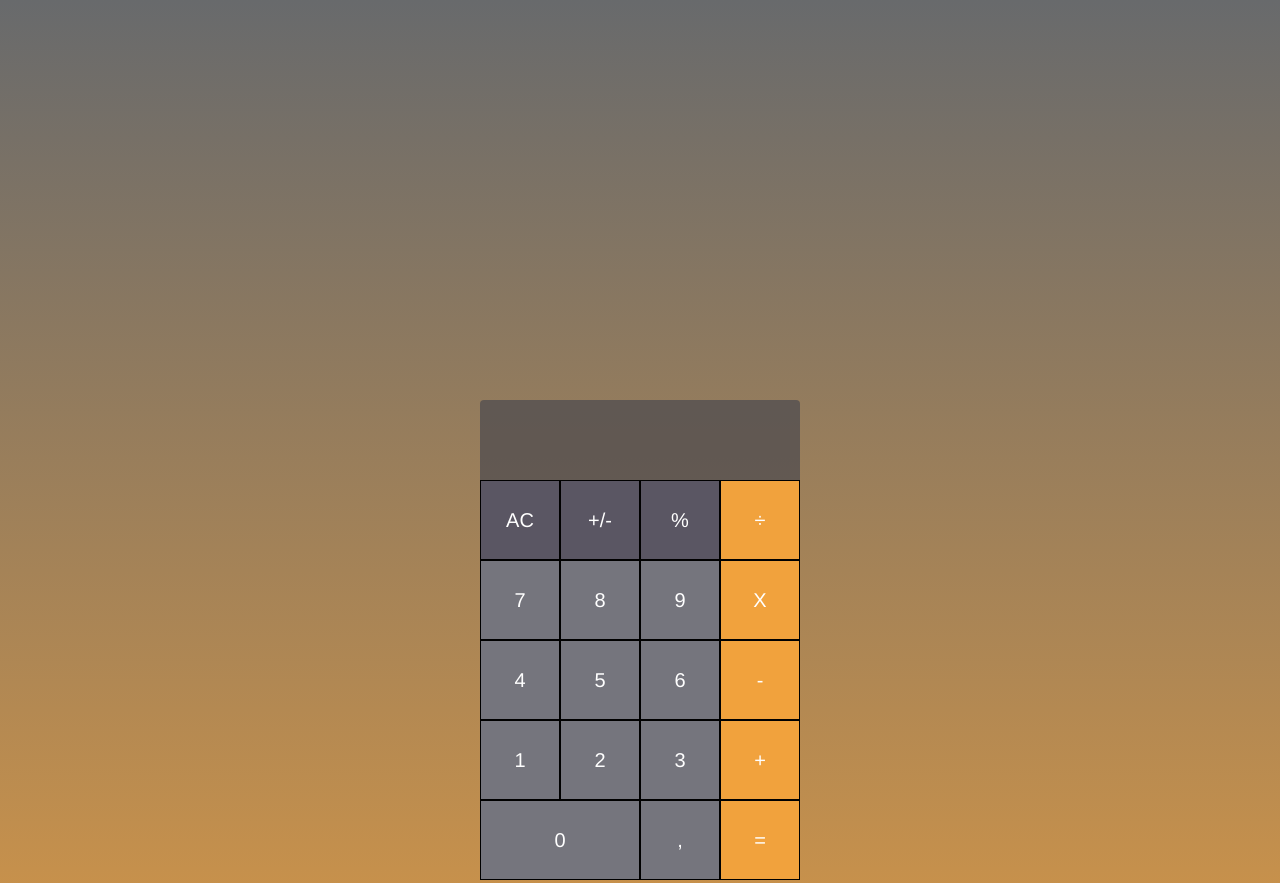
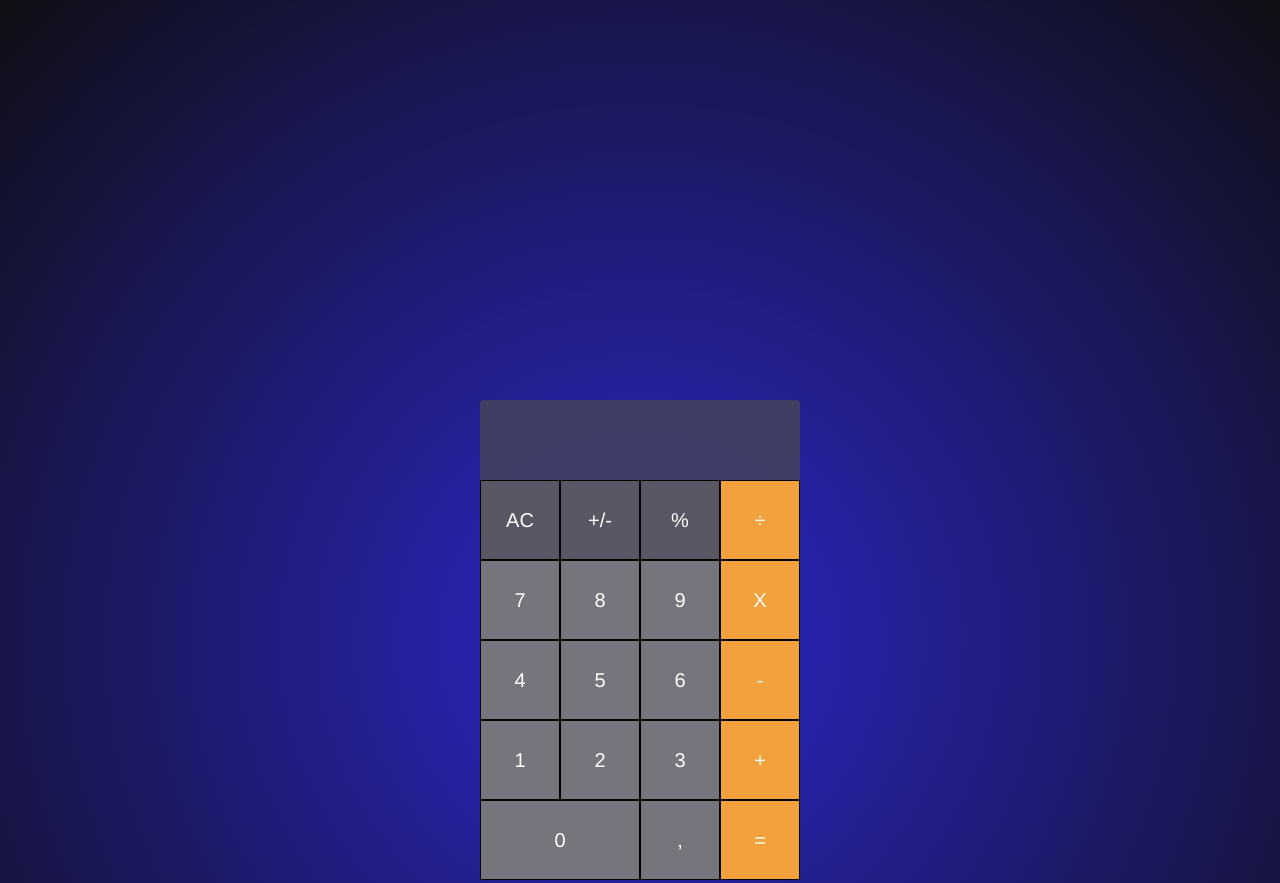
Before and after one commit to JonatasAbreu/Calculadora, a plain HTML site: page index.html in a window 1280 px wide. Shown: the top 883 px of the page. Drawn offline with Linux system fonts and the light colour scheme.

Commit message:
troquei a cor

```diff
--- a/style.css
+++ b/style.css
@@ -7,7 +7,8 @@
 
 
 .container {
-    background: linear-gradient(#686a6c, #f1a23d);
+    background: rgb(38,33,201);
+    background: radial-gradient(circle, rgba(38,33,201,0.9724264705882353) 0%, rgba(15,15,20,1) 100%);
     width: 100vw;
     height: 100vw;
     display: grid;
```
